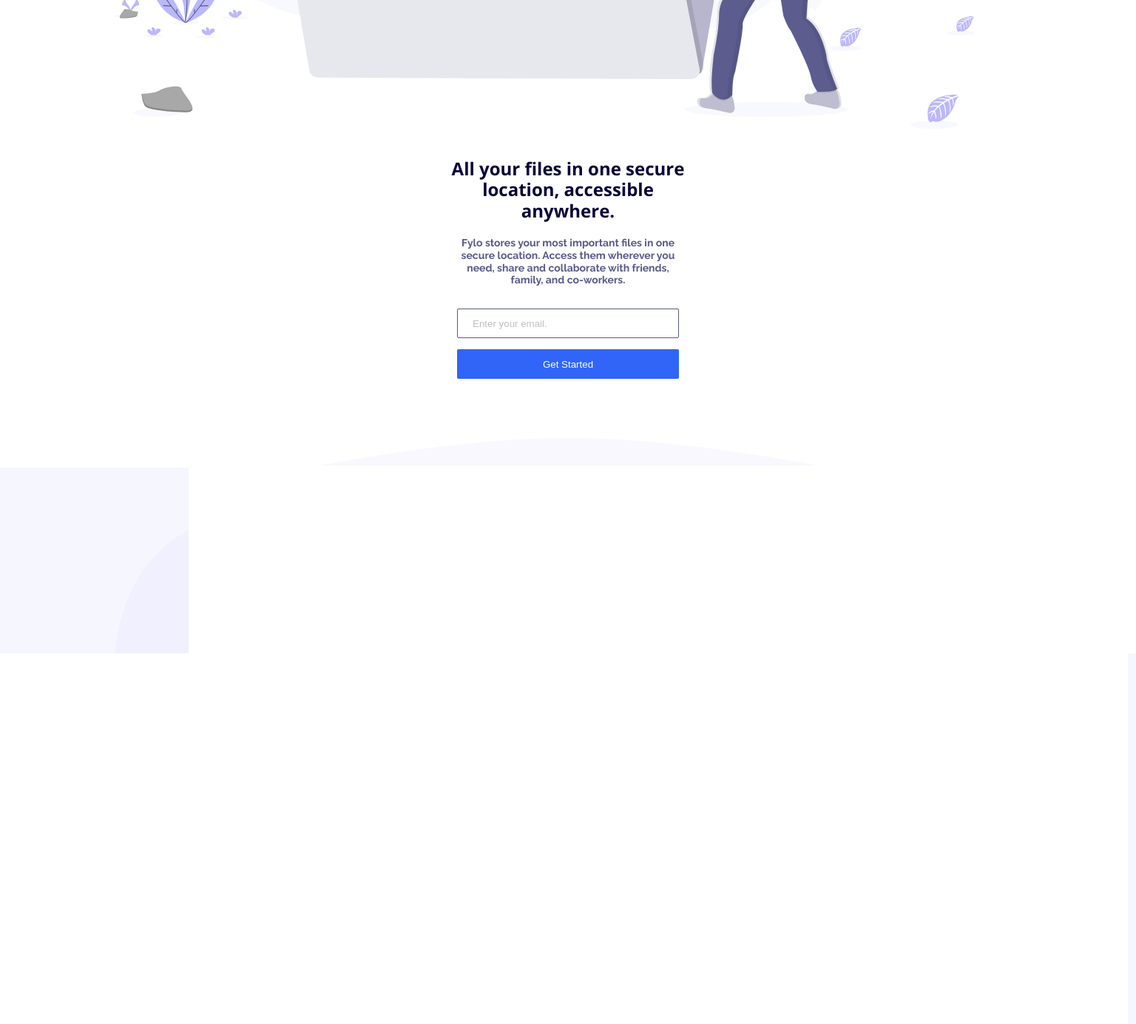
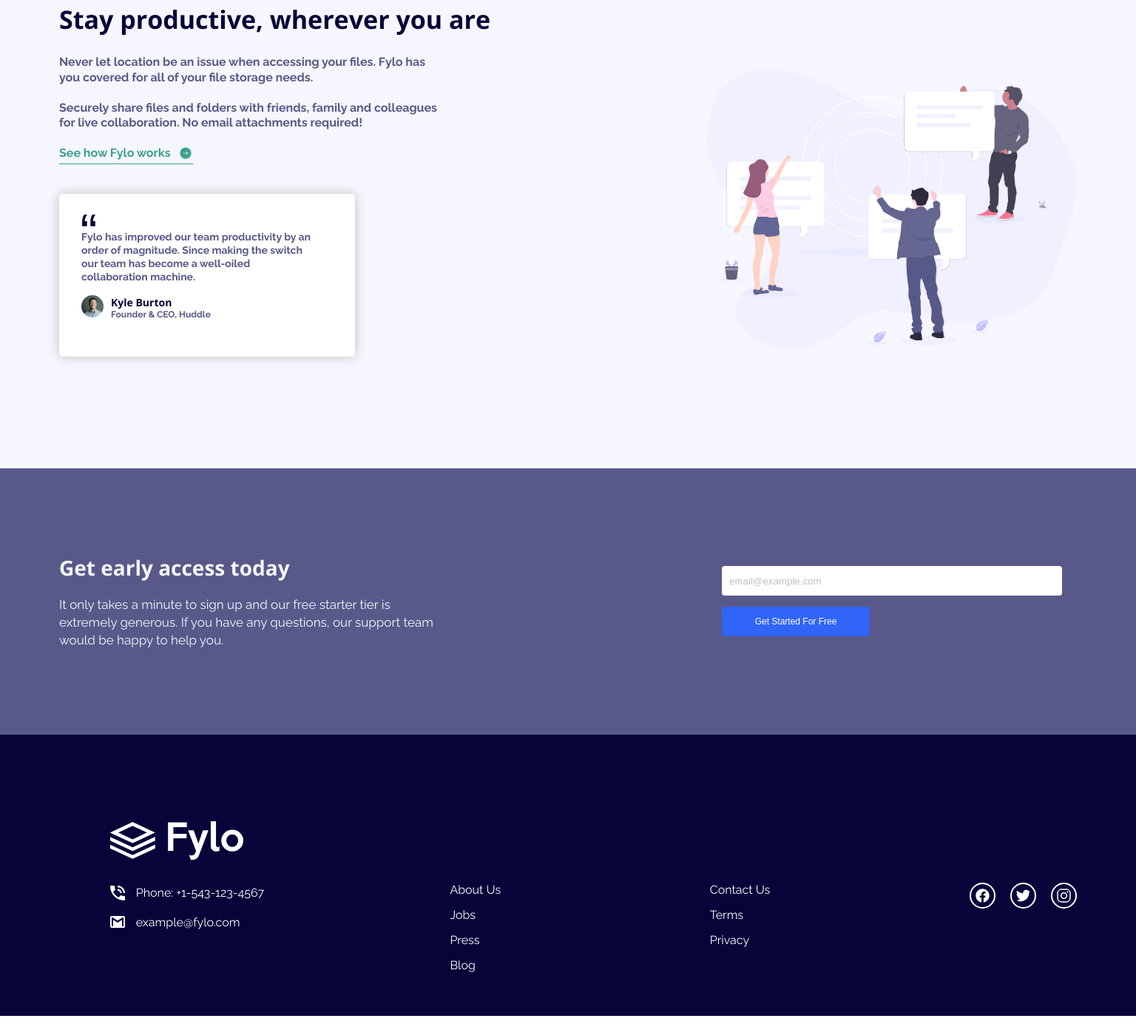
Before and after one commit to S4V10N/fylo-landing-page-with-two-column-layout-master, a plain HTML site: page index.html in a window 1536 px wide. Shown: the part 896-2280 px from the top of the page at 74% size. Drawn offline with nearby package versions, Linux system fonts and the light colour scheme.

Commit message:
desktop media query

```diff
--- a/styles.css
+++ b/styles.css
@@ -50,6 +50,7 @@ header{
 }
 .section-one img{
     width: 80%;
+    max-width: 60rem;
     margin: 0 0 4rem 0;
 }
 .section-one{
@@ -104,12 +105,13 @@ input::placeholder{
     opacity: 1;
     color: var(--LIGHT-GRAY);
 }
-form{
+.section-one form{
     margin: 0 auto 0 auto;
     width: fit-content;
 }
 .section-two img {
     width: 80%;
+    max-width: 60rem;
     margin-top: 6rem;
     margin-bottom: 10rem;
 }
@@ -221,6 +223,9 @@ form{
 .section-three{
     background-color: var(--DESATURATED-BLUE);
     height: 36rem;
+    display: flex;
+    align-items: center;
+    flex-direction: column;
 }
 .section-three__text {
     display: flex;
@@ -332,3 +337,162 @@ footer a:hover,footer a:active{
     gap: 2rem;
     margin-bottom: 5rem;
 }
+@media (min-width: 600px) {
+    .section-two::before{
+        display: none;
+    }
+    .box-links,.box-links-1{
+        margin-left: 5%;
+    }
+    .footer__text{
+        width: fit-content;
+        margin-left: 5%;
+        align-self: flex-start;
+    }
+}
+@media (min-width: 1440px) {
+    header{
+        margin: 6rem 0 8rem 0;
+        padding: 0 8rem;
+    }
+    header img{
+        width: 15rem;
+    }
+    .section-one{
+        flex-direction: row-reverse;
+        width: 100%;
+        padding: 0 8rem;
+        text-align: left;
+        margin-bottom: 16rem;
+        justify-content: space-between;
+    }
+    .section-one img, .section-two img{
+        max-width: 60rem;
+    }
+    .section--text{
+        align-items: flex-start;
+    }
+    .section-one__box{
+        align-self: flex-start;
+        margin-top: 8rem;
+    }
+    .section-one .section--text h1{
+        width: 54rem;
+        font-size: 3.4rem;
+        line-height: 1.4em;
+    }
+    .section-one .section--text p{
+        width: 57rem;
+        font-size: 1.7rem;
+    }
+    .section-one form{
+        margin: 0;
+    }
+    .section-one input{
+        display: inline;
+    }
+    .section-one form :nth-child(1){
+        width: 32rem;
+        margin: 0 1.5rem 0 0;
+    }
+    .section-one form :nth-child(2){
+        width: 16rem;
+    }
+    .section-two::before{
+        content: "";
+        position: absolute;
+        top: 0;
+        left: 0;
+        background-image: url(images/bg-curve-desktop.svg);
+        background-repeat: no-repeat;
+        width: 100%;
+        background-size: cover;
+        height: 10rem;
+        transform: translateY(-10rem);
+        display: block;
+        margin-bottom: 0;
+        display: flex;
+        flex-grow: 1;
+    }
+    .section-two{
+        margin-top: 0;
+        padding: 0 8rem;
+        height: 70rem;
+        justify-content: space-between;
+        flex-direction: row-reverse;
+    }
+    .section-two .section--text h2{
+        font-size: 3.4rem;
+    }
+    .section-two .section--text p{
+        font-size: 1.6rem;
+        width: 52rem;
+    }
+    .section-two .section--text :nth-child(3){
+        margin-bottom: 1.5rem;
+    }
+    .section-two__testimonials{
+        width: 40rem;
+    }
+    .section-two img{
+        margin: 0;
+        max-width: 50rem;
+    }
+    .section-two__testimonials p{
+        width: 32rem;
+    }
+    .section-three__text{
+        align-items: flex-start;
+        width: fit-content;
+        margin-bottom: 0;
+    }
+    .section-three__text h3{
+    margin: 0 0 2rem 0;
+    font-size: 2.8rem;
+    }
+    .section-three__text p{
+        width: 52rem;
+        font-size: 1.7rem;
+        line-height: 1.4em;
+        text-align: left;
+    }
+    .section-three form :nth-child(1){
+        width: 46rem;
+        height: 4rem;
+        margin-bottom: 1.5rem;
+    }
+    .section-three form :nth-child(2){
+        width: 20rem;
+        height: 4rem;
+    }
+    .section-three {
+        display: flex;
+        align-items: center;
+        flex-direction: row;
+        justify-content: space-between;
+        padding: 0 10rem 0 8rem;
+    }
+    .footer__text{
+        width: fit-content;
+        margin-bottom: 0;
+        align-self: center;
+    }
+    .box-links,.box-links-1{
+        margin: 0;
+        align-self: flex-start;
+        transform: translateY(20rem);
+    }
+    .socials{
+        margin: 0;
+        transform: translateX(-10rem);
+        align-self: flex-start;
+        transform: translateY(20rem);
+    }
+    footer{
+        align-items: center;
+        flex-direction: row;
+        justify-content: space-between;
+        padding: 0 8rem;
+        height: 38rem;
+    }
+}
```
